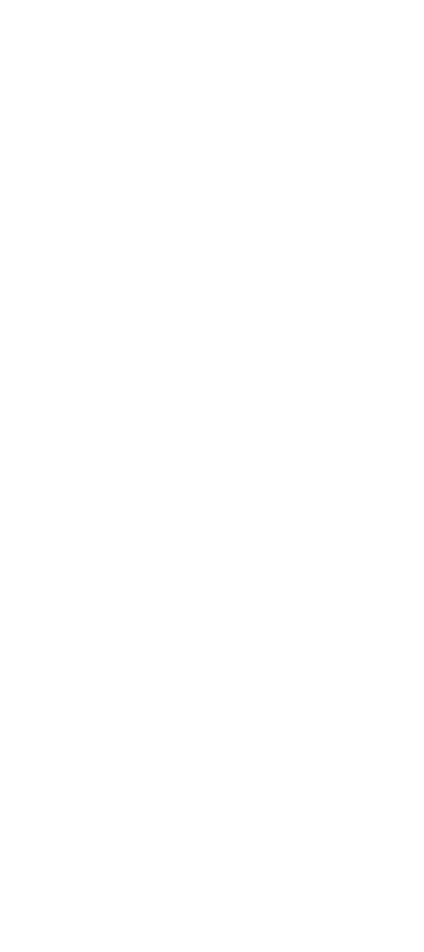
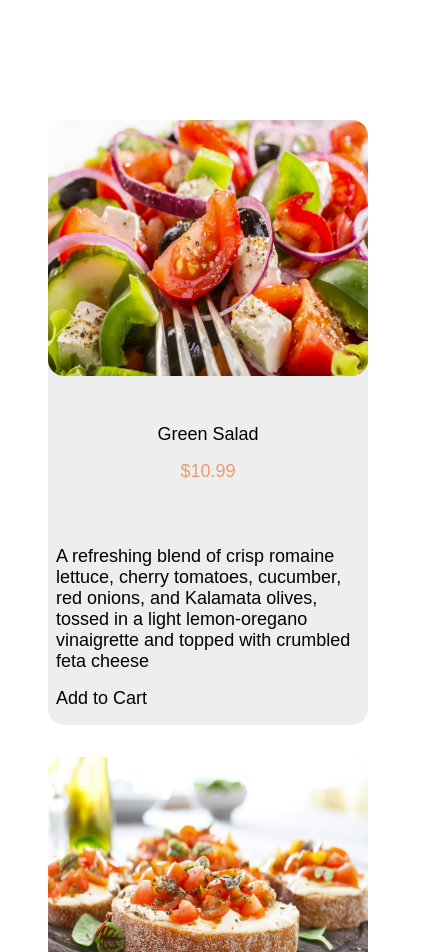
Before and after one commit to shivamjadhav2000/react-capstone, a React (Create React App) app: page / in a window 390 px wide. Shown: the part 1048-2000 px from the top of the page, 424 px wide, since content can reach past the window. Before the commit the page ends 844 px from the top, so only its background shows below. Built offline with nearby package versions, Linux system fonts and the light colour scheme.

Commit message:
Added confirmation page

```diff
--- a/package.json
+++ b/package.json
@@ -1,5 +1,4 @@
 {
-  "homepage": "https://shivamjadhav2000.github.io/react-capstone",
   "name": "react-capstone",
   "version": "0.1.0",
   "private": true,
--- a/src/App.css
+++ b/src/App.css
@@ -356,9 +356,11 @@ a[type="button"]{
     flex-direction: column;
     gap: 1rem;
   }
+
 }
 
-@media (max-width: 600px) {
+
+@media (max-width: 720px) {
   nav ul {
     flex-direction: column;
     align-items: center;
@@ -379,8 +381,8 @@ a[type="button"]{
     margin: 0rem 1rem;
   }
 
-  .dish img {
-    height: 12rem;
+  .dish {
+    width:20rem;
   }
 
   footer {
--- a/src/App.js
+++ b/src/App.js
@@ -8,7 +8,7 @@ import { BrowserRouter as Router, Routes, Route } from 'react-router-dom';
 
 function App() {
   return (
-    <Router basename="/react-capstone">
+    <Router >
       <>
         <NavBar />
         <Routes>
```
